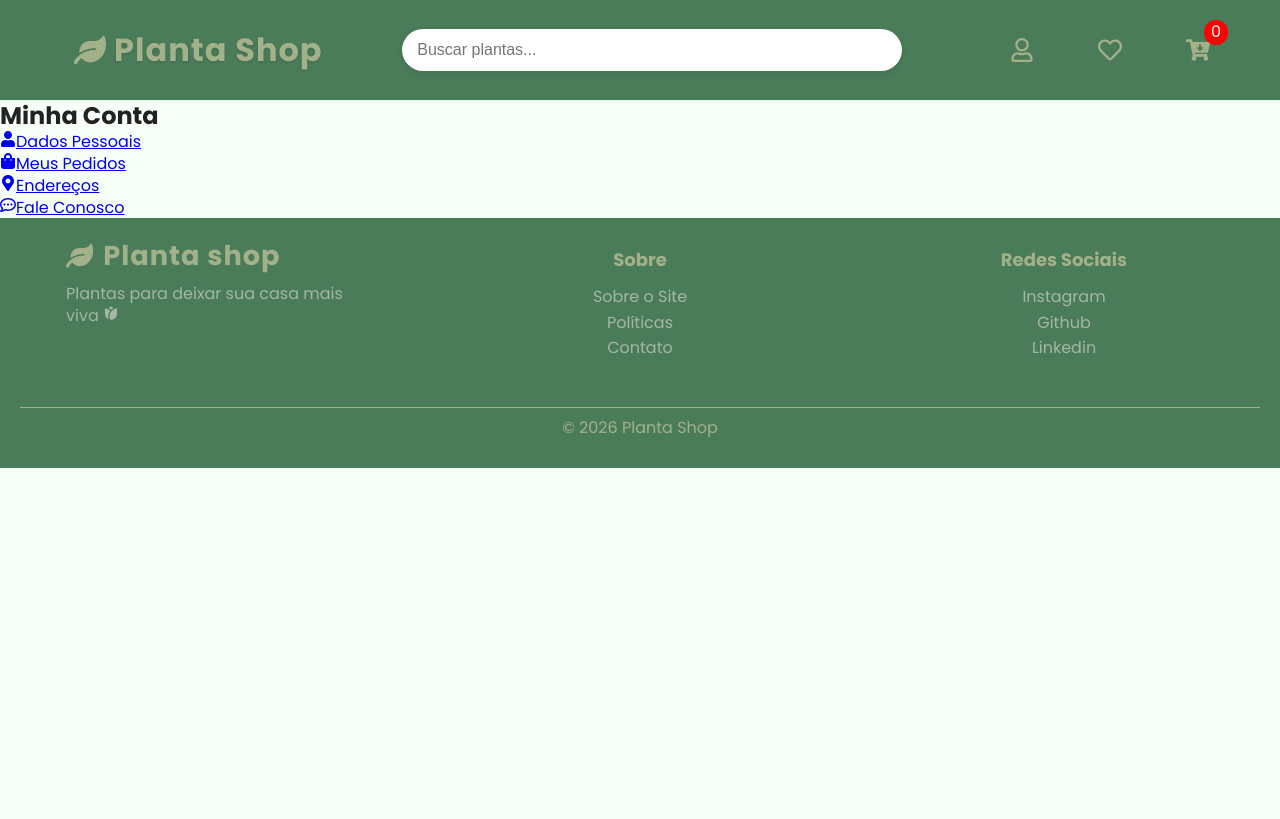
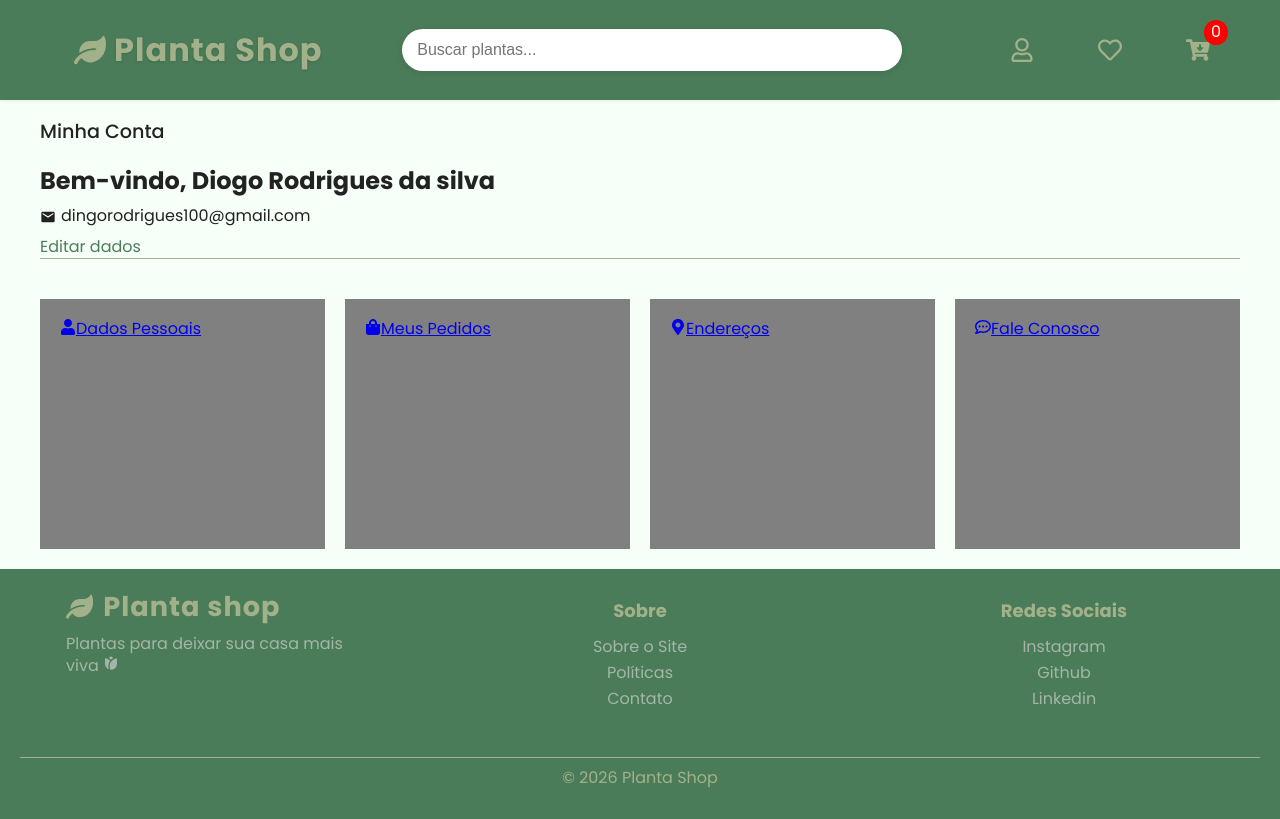
Before and after one commit to DiogoIV/My_store, a React (Vite) app: page /minha-conta in a window 1280 px wide. Built offline with nearby package versions, Linux system fonts and the light colour scheme.

Commit message:
set and style
estilizando o minha conta e corrigindo as rotas

```diff
--- a/src/assets/icons/index.js
+++ b/src/assets/icons/index.js
@@ -53,3 +53,5 @@ export {
 } from "react-icons/fi"
 
 export { GiCottonFlower } from "react-icons/gi";
+
+export { MdEmail } from "react-icons/md";
--- a/src/componentes/Header/Header.jsx
+++ b/src/componentes/Header/Header.jsx
@@ -168,19 +168,19 @@ function Header({ modo, className }) {
                                         </li>
 
                                         <li className="valores-drop-down">
-                                            <NavLink to="meus-pedidos">Meus Pedidos</NavLink>
+                                            <NavLink to="minha-conta/meus-pedidos">Meus Pedidos</NavLink>
                                         </li>
 
                                         <li className="valores-drop-down">
-                                            <NavLink to="enderecos">Endereços</NavLink>
+                                            <NavLink to="minha-conta/enderecos">Endereços</NavLink>
                                         </li>
 
                                         <li className="valores-drop-down">
-                                            <NavLink to="dados-pessoais">Dados Pessoais</NavLink>
+                                            <NavLink to="minha-conta/dados-pessoais">Dados Pessoais</NavLink>
                                         </li>
 
                                         <li className="valores-drop-down">
-                                            <NavLink to="fale-conosco">Fale Conosco</NavLink>
+                                            <NavLink to="minha-conta/fale-conosco">Fale Conosco</NavLink>
                                         </li>
 
                                         <button className="valores-btn-sair " onClick={loggedOut} >
--- a/src/pages/Checkout/OrderSuccess.jsx
+++ b/src/pages/Checkout/OrderSuccess.jsx
@@ -77,7 +77,7 @@ function OrderSucess() {
 
             <section className='campo-links'>
 
-                <Link to="/meus-pedidos" className='btn-primary btn-pedidos'>
+                <Link to="/minha-conta/meus-pedidos" className='btn-primary btn-pedidos'>
                     Ver meus pedidos
                 </Link>
 
--- a/src/pages/Perfil/MinhaConta/MinhaConta.jsx
+++ b/src/pages/Perfil/MinhaConta/MinhaConta.jsx
@@ -1,5 +1,5 @@
 import { Link } from "react-router-dom"
-import { FaUser, FaShoppingBag, FaMapMarkerAlt, FaRegCommentDots } from "react-icons/fa"
+import { FaUser, FaShoppingBag, FaMapMarkerAlt, FaRegCommentDots, MdEmail } from "../../../assets/icons/index"
 
 import './minhaConta.css'
 
@@ -11,14 +11,28 @@ function MinhaConta() {
 
         <main className="container-minha-conta">
 
-            <section className="sessao-minha-conta">
+            <h1>Minha Conta</h1>
 
-                <h1>Minha Conta</h1>
+            <section className="sessao-introducao">
+
+                <h2>Bem-vindo, <span>Diogo Rodrigues da silva</span></h2>
+
+                <div className="introducao-email">
+                    <MdEmail/>
+                    <span>dingorodrigues100@gmail.com</span>
+                </div>
+
+                <Link to="dados-pessoais" className="introducao-btn-pessoais">Editar dados</Link>
+
+            </section>
+
+
+            <section className="sessao-meus-dados">
 
                 <ul className="container-atalhos">
 
                     <li>
-                        <Link to="/dados-pessoais">
+                        <Link to="dados-pessoais" className="btn-atalhos">
                             <FaUser/>
                             Dados Pessoais
                         </Link>
@@ -26,7 +40,7 @@ function MinhaConta() {
                     </li>
 
                     <li>
-                        <Link to="/meus-pedidos">
+                        <Link to="meus-pedidos" className="btn-atalhos">
                             <FaShoppingBag/>
                             Meus Pedidos
                         </Link>
@@ -34,7 +48,7 @@ function MinhaConta() {
                     </li>
 
                     <li>
-                        <Link to="/enderecos">
+                        <Link to="enderecos" className="btn-atalhos">
                             <FaMapMarkerAlt/>
                             Endereços
                         </Link>
@@ -42,7 +56,7 @@ function MinhaConta() {
                     </li>
 
                     <li>
-                        <Link to="/fale-conosco">
+                        <Link to="fale-conosco" className="btn-atalhos">
                             <FaRegCommentDots/>
                             Fale Conosco
                         </Link>
--- a/src/pages/Perfil/MinhaConta/minhaConta.css
+++ b/src/pages/Perfil/MinhaConta/minhaConta.css
@@ -0,0 +1,76 @@
+
+.container-minha-conta {
+    display: flex;
+    flex-direction: column;
+
+
+    gap: 20px;
+    flex: 1;
+
+    padding: 20px 40px;
+}
+
+.container-minha-conta > h1 {
+    font-size: 1.2em;
+    font-weight: 500;
+}
+
+
+/*sessao-introducao*/
+
+.sessao-introducao {
+    display: flex;
+    flex-direction: column;
+
+    gap: 10px;
+    border-bottom: 1px solid var(--green-light);
+
+}
+
+.sessao-introducao .introducao-email {
+    display: flex;
+    align-items: center;
+    gap: 5px;
+}
+
+.sessao-introducao .introducao-btn-pessoais {
+    align-self: flex-start;
+    color: var(--green-primary);
+    text-decoration: none;
+    transition: color 0.3s ease;
+}
+
+.introducao-btn-pessoais:hover {
+    color: var(--green-light);
+}
+
+
+
+
+
+
+
+/*sessao-meus-dados*/
+
+.sessao-meus-dados {
+    padding-top: 20px;
+}
+
+.sessao-meus-dados .container-atalhos {
+    display: grid;
+    grid-template-columns: repeat(auto-fit, minmax(200px, 1fr));
+    grid-auto-rows: 250px;
+    gap: 20px;
+
+
+    list-style: none;
+}
+
+.container-atalhos .btn-atalhos {
+    display: flex;
+    height: 100%;
+    width: 100%;
+    padding: 20px;
+    background-color: gray;
+
+}
```
Also changed, not shown: src/main.jsx (+4 -4 lines).
